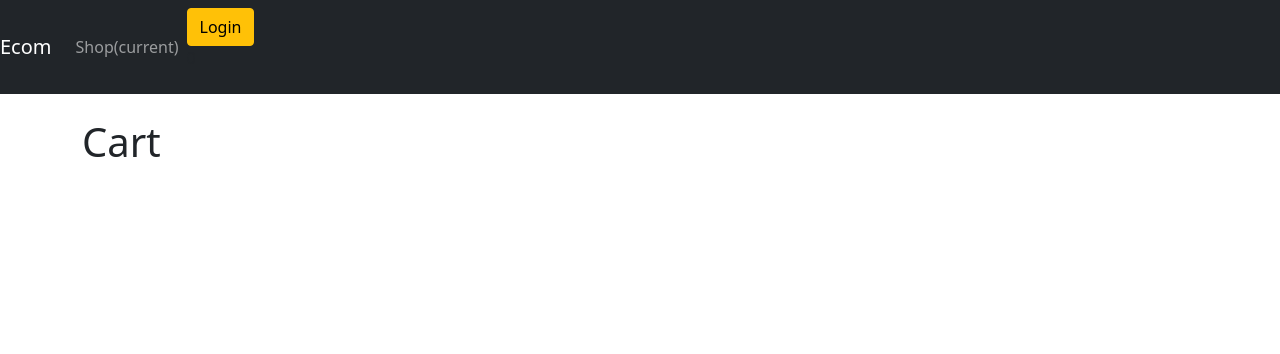
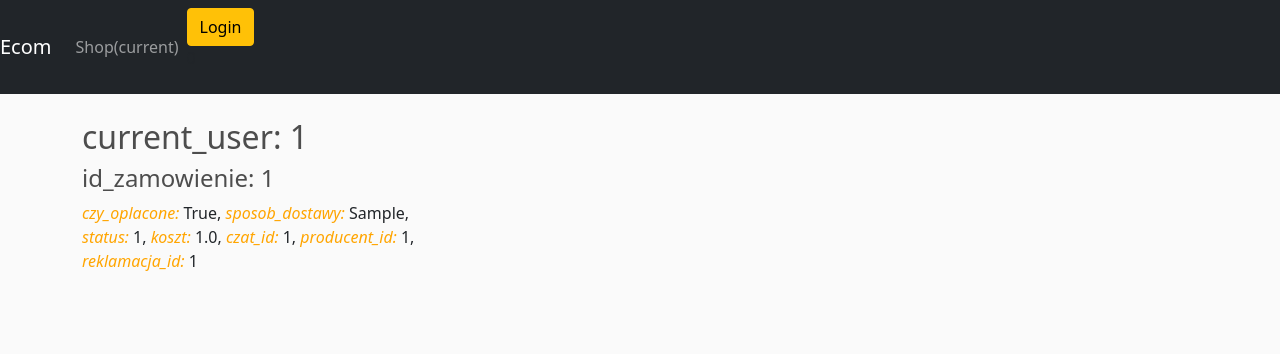
Before and after one commit to kasiabadio/shop, a Django app: page /shop/cart/ in a window 1280 px wide. Shown: the top 354 px of the page. Run offline with Django 3.2, Linux system fonts and the light colour scheme; tables that the repository leaves empty hold one stand-in row (values such as "Sample post").

Commit message:
Highlight font in cart.html

```diff
--- a/mysite/shop/models.py
+++ b/mysite/shop/models.py
@@ -1,6 +1,7 @@
 from django.db import models
 from django.db.models.deletion import CASCADE
 from django.db.models.fields.related import ManyToManyField, OneToOneField
+from django.contrib.auth.models import AbstractBaseUser, BaseUserManager
 
 
 class Kategoria(models.Model):
@@ -27,13 +28,23 @@ class Producent(models.Model):
         return self.imie + " " + self.nazwisko
 
 
-class Klient(models.Model):
+class Klient(AbstractBaseUser):
     id_klienta = models.AutoField(primary_key=True)
     imie = models.CharField(max_length=50, verbose_name="imię", default="null")
     nazwisko = models.CharField(max_length=50, default="null")
     adres_dostawy = models.CharField(max_length=50, default="null")
     login = models.CharField(max_length=50)
     haslo = models.CharField(max_length=50, verbose_name="hasło")
+
+    # custom user fields
+    # email = models.EmailField(verbose_name="email", max_length=60, unique=True)
+    # username = login
+    # date_joined = models.DateTimeField(verbose_name='date joined', auto_now_add=True)
+    # last_login = models.DateTimeField(verbose_name='last login', auto_now=True)
+    # is_admin = models.BooleanField(default=False)
+    # is_active = models.BooleanField(default=True)
+    # is_staff = models.BooleanField(default=False)
+    # is_superuser = models.BooleanField(default=False)
 
     def __str__(self):
         return self.imie + " " + self.nazwisko
@@ -90,6 +101,11 @@ class Zamowienie(models.Model):
     status = models.IntegerField()
     koszt = models.FloatField()
 
+    # problem jest taki, że chciałabym, żeby zamówienia, które są przypisane konkretnemu klientowi,
+    # były podzielone na producentów, a na razie jest tak, że zamówienie musi mieć unikalnych producentów
+    # może jak usunę to pole i będę sortowała po produktach (a każdy produkt ma przypisanego producenta, to się to da tak załatwić)
+    # na razie jest ustawione na null
+
     # one-to-one with producent
     producent = OneToOneField(Producent, on_delete=models.SET_NULL, null=True)
 
--- a/mysite/shop/templates/shop/cart.html
+++ b/mysite/shop/templates/shop/cart.html
@@ -1,5 +1,23 @@
 {% extends 'shop/main.html' %}
 {% load static %}
 {% block content %}
-    <h1>Cart</h1>
+<div class="row">
+
+    <h2>current_user: {{current_user}}</h2>
+    {% for order in orders_for_user %}
+
+    <div class="col-lg-4">
+
+        <h4>id_zamowienie: {{order.id_zamowienie}}</h4>
+        <h8><em style="color:orange;">czy_oplacone:</em> {{order.czy_oplacone}},</h8>
+        <h8><em style="color:orange;">sposob_dostawy:</em> {{order.sposob_dostawy}},</h8>
+        <h8><em style="color:orange;">status:</em> {{order.status}},</h8>
+        <h8><em style="color:orange;">koszt:</em> {{order.koszt}},</h8>
+        <h8><em style="color:orange;">czat_id:</em> {{order.czat_id}},</h8>
+        <h8><em style="color:orange;">producent_id:</em> {{order.producent_id}},</h8>
+        <h8><em style="color:orange;">reklamacja_id:</em> {{order.reklamacja_id}}</h8>
+    </div>
+    {% endfor %}
+
+</div>
 {% endblock content %}
--- a/mysite/shop/views.py
+++ b/mysite/shop/views.py
@@ -6,7 +6,6 @@ from .models import *
 # Main page for shop: search (products/)
 # access: CLIENT, PRODUCENT
 def shop(request):
-
 
     products = Produkt.objects.all()
     context = {'products': products}
@@ -44,8 +43,11 @@ def product(request):
 # Page where user can see his order which contains orders from specific producents
 # access: CLIENT
 def cart(request):
-    context = {}
-    return render(request, 'shop/cart.html')
+
+    orders_for_user = Zamowienie.objects.all().filter(klient=1)
+    current_user = 1
+    context = {'orders_for_user': orders_for_user, 'current_user': current_user}
+    return render(request, 'shop/cart.html', context)
 
 
 # Page where user can finalize order
--- a/mysite/static/css/main.css
+++ b/mysite/static/css/main.css
@@ -0,0 +1,14 @@
+body {
+    background-color: hsl(0, 0%, 98%);
+}
+
+h1, h2, h3, h4, h5, h6 {
+    color: hsl(0, 0%, 30%);
+}
+
+.box-element {
+    box-shadow: hsl(0, 0%, 80%) 0 0 16px;
+    background-color: #fff;
+    border-radius: 4px;
+    padding: 10px;
+}
```
Also changed, not shown: mysite/db.sqlite3 (deleted).
